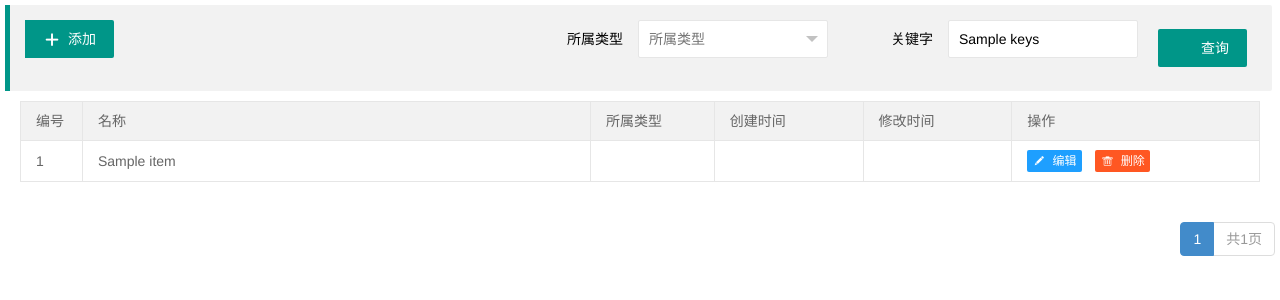
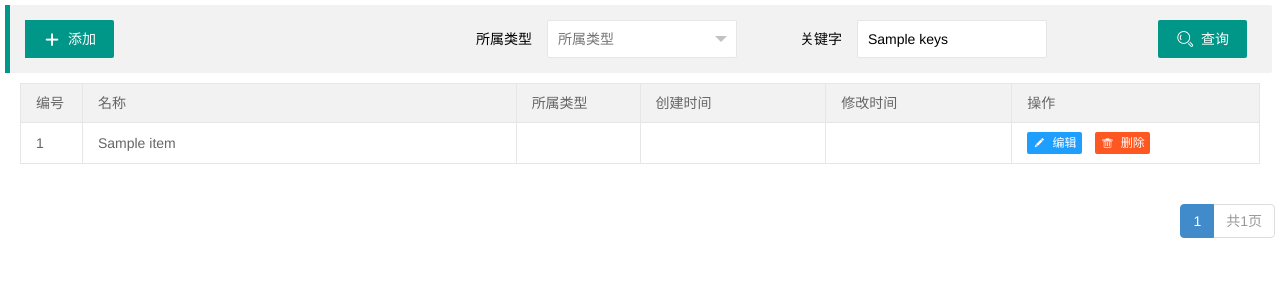
Before and after one commit to anmeng1278/golden_ob, a Spring app: template src/main/resources/templates/admin/dict/index.html in a window 1280 px wide. Shown: the top 300 px of the page. Run offline with Thymeleaf, Linux system fonts and the light colour scheme; the template is opened without the code that fills it: most values are stand-ins (such as "Sample title", 1, 10 or a date in 2020); data that the repository does not hold is empty; some of the project's set-up classes (security, data sources, template engines, error pages and the like) are left out, and stand-ins take their place.

Commit message:
修改页面

```diff
--- a/src/main/resources/templates/admin/dict/index.html
+++ b/src/main/resources/templates/admin/dict/index.html
@@ -8,19 +8,17 @@
         <blockquote class="layui-elem-quote" style="float: left;width:97%;">
 
             <div class="layui-btn-group" style="float: left;">
-                <a title="添加" class="layui-btn" th:attr="data-tab-href=@{'/admin/dict/0'}">
+                <a title="添加活动" class="layui-btn" th:attr="data-tab-href=@{'/admin/dict/0'}">
                     <i class="layui-icon">&#xe654;</i>
                     添加
                 </a>
             </div>
-
-
             <form class="layui-form" method="get" style="float:right;">
                 <div class="layui-form-item" style="margin:0;">
 
                     <label class="layui-form-label">所属类型</label>
                     <div class="layui-input-inline">
-                        <select name="dictTypeId" title="所属类型">
+                        <select name="typeId" title="所属类型">
                             <option value="">所属类型</option>
                             <th:block th:each="dictType : ${dictTypes}">
                                 <option th:value="${dictType.value}" th:text="${dictType.message}" th:selected="${dictType.value == dictTypeId}"></option>
@@ -33,9 +31,9 @@
                         <input type="text" name="keys" placeholder="关键字……" th:value="${keys}" autocomplete="off"
                                class="layui-input"/>
                     </div>
-                    <div class="layui-form-mid layui-word-aux" style="padding:0;margin-left: 10px;">
-                        <button lay-filter="search" class="layui-btn" type="submit">
-                            <i class="layui-icon">&#xe701;</i> 查询
+                    <div class="layui-input-inline">
+                        <button lay-filter="search" class="layui-btn" type="submit" style="float: right;">
+                            <i class="layui-icon">&#xe615;</i> 查询
                         </button>
                     </div>
 
@@ -49,8 +47,8 @@
                     <th style="width: 5%;">编号</th>
                     <th >名称</th>
                     <th style="width: 10%;">所属类型</th>
-                    <th style="width: 12%;">创建时间</th>
-                    <th style="width: 12%;">修改时间</th>
+                    <th style="width: 15%;">创建时间</th>
+                    <th style="width: 15%;">修改时间</th>
                     <th style="width: 20%;">操作</th>
                 </tr>
                 </thead>
```
